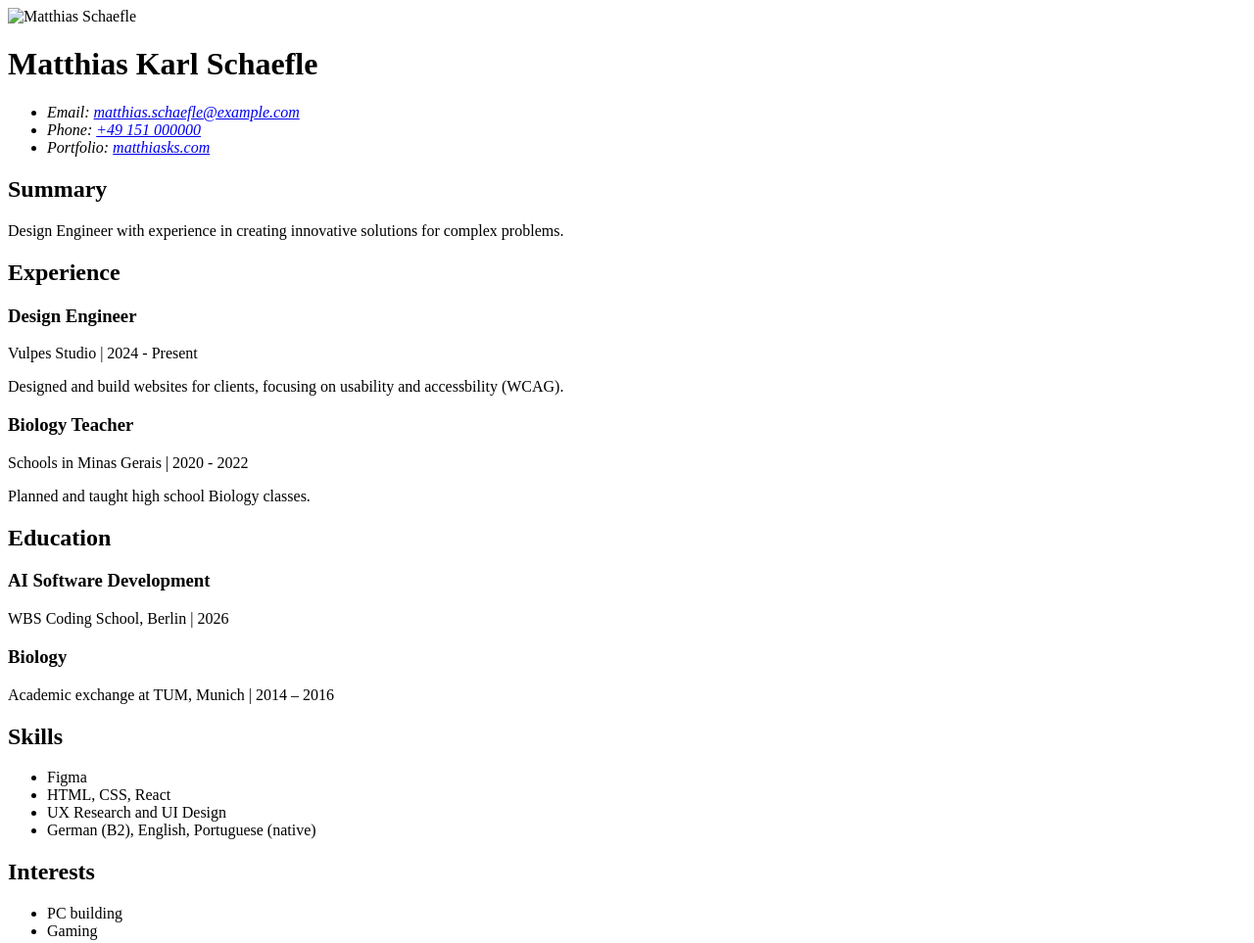
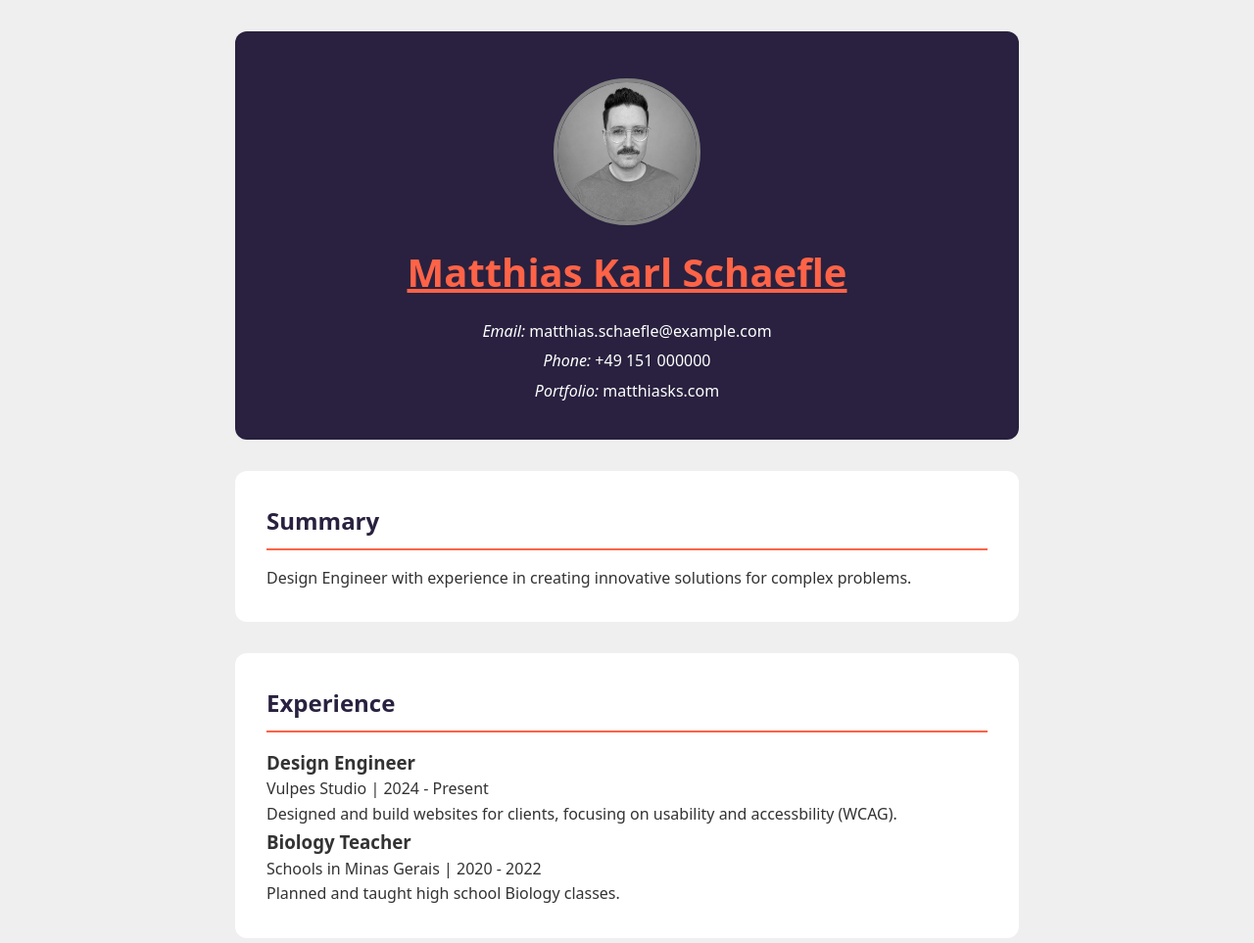
Before and after one commit to matthiaskschaefle-wbs/git_practice, a plain HTML site: page cv-semantic/index.html in a window 1280 px wide. Shown: the top 963 px of the page at 98% size. Drawn offline with Linux system fonts and the light colour scheme.

Commit message:
Add CSS styles to resume

```diff
--- a/cv-semantic/index.html
+++ b/cv-semantic/index.html
@@ -1,8 +1,10 @@
 <!DOCTYPE html>
 <html lang="en">
+<link rel="stylesheet" href="style.css">
 
 <head>
     <meta charset="UTF-8">
+    <link href="https://fonts.googleapis.com/css2?family=Inter:wght@400;600;700&display=swap" rel="stylesheet" />
     <meta name="viewport" content="width=device-width, initial-scale=1.0">
     <title>Matthias Schaefle - Design Engineer</title>
 </head>
@@ -11,7 +13,7 @@
 
     <!--Header-->
     <header>
-        <img src="mypic.jpg" alt="Matthias Schaefle" width="300" height="300">
+        <img src="foto.jpeg" alt="Foto de Matthias Schaefle" width="150" height="150">
         <h1>Matthias Karl Schaefle</h1>
         <address>
             <ul>
@@ -32,7 +34,7 @@
 
         <section>
 
-        </section>
+
         <!--Experience-->
         <h2>Experience</h2>
         <article>
--- /dev/null
+++ b/cv-semantic/style.css
@@ -0,0 +1,112 @@
+* {
+    padding: 0;
+    margin: 0;
+    box-sizing: border-box;
+  }
+
+  body {
+    font-family: system-ui;
+    background-color: #efefef;
+    color: #333333;
+    line-height: 1.6;
+    max-width: 800px;
+    margin: 2rem auto;
+  }
+
+  header {
+    background-color: #29213f;
+    color: white;
+    padding: 2rem 4rem;
+    border-radius: 12px;
+    text-align: center;
+  }
+
+  header ul {
+    list-style: none;
+    margin-top: 1rem;
+  }
+
+  header li {
+    margin: .3rem 0;
+  }
+
+  header a {
+    color: inherit;
+    text-decoration: none;
+    font-style: normal;
+  }
+
+  header a:hover {
+    text-decoration: underline;
+    color: hotpink;
+  }
+
+  header img {
+    display: block;
+    width: 150px;
+    aspect-ratio: 1;
+    border-radius: 50%;
+    object-fit: cover;
+    filter: grayscale(1);
+    border: 4px solid tomato;
+    margin: 1rem auto;
+  }
+
+  h1 {
+    text-align: center;
+    color: tomato;
+    text-decoration: underline;
+    font-size: 2.5rem;
+  }
+
+  main {
+    margin: 2rem 0;
+  }
+
+  section {
+    background-color: white;
+    padding: 2rem;
+    border-radius: 12px;
+    margin-bottom: 2rem;
+  }
+
+  section h2 {
+    color: #29213f;
+    border-bottom: 2px solid tomato;
+    padding-bottom: .5rem;
+    margin-bottom: 1rem;
+  }
+
+  p {
+    max-width: 80ch;
+  }
+
+  section ul {
+    list-style: none;
+  }
+
+  section li {
+    margin: .5rem 0;
+    padding-left: 1rem;
+    border-left: 3px solid #dddddd;
+  }
+
+  section li h3,
+  section li p {
+    font-size: .8rem;
+    letter-spacing: 0.5px;
+  }
+
+  section li h3 {
+    color: #29213f;
+  }
+
+  section li p {
+    color: #666666;
+  }
+
+  hr {
+    margin: 2rem 0;
+    border: none;
+    border-top: 1px solid #cccccc;
+  }
```
Also changed, not shown: cv-semantic/foto.jpeg (added).
